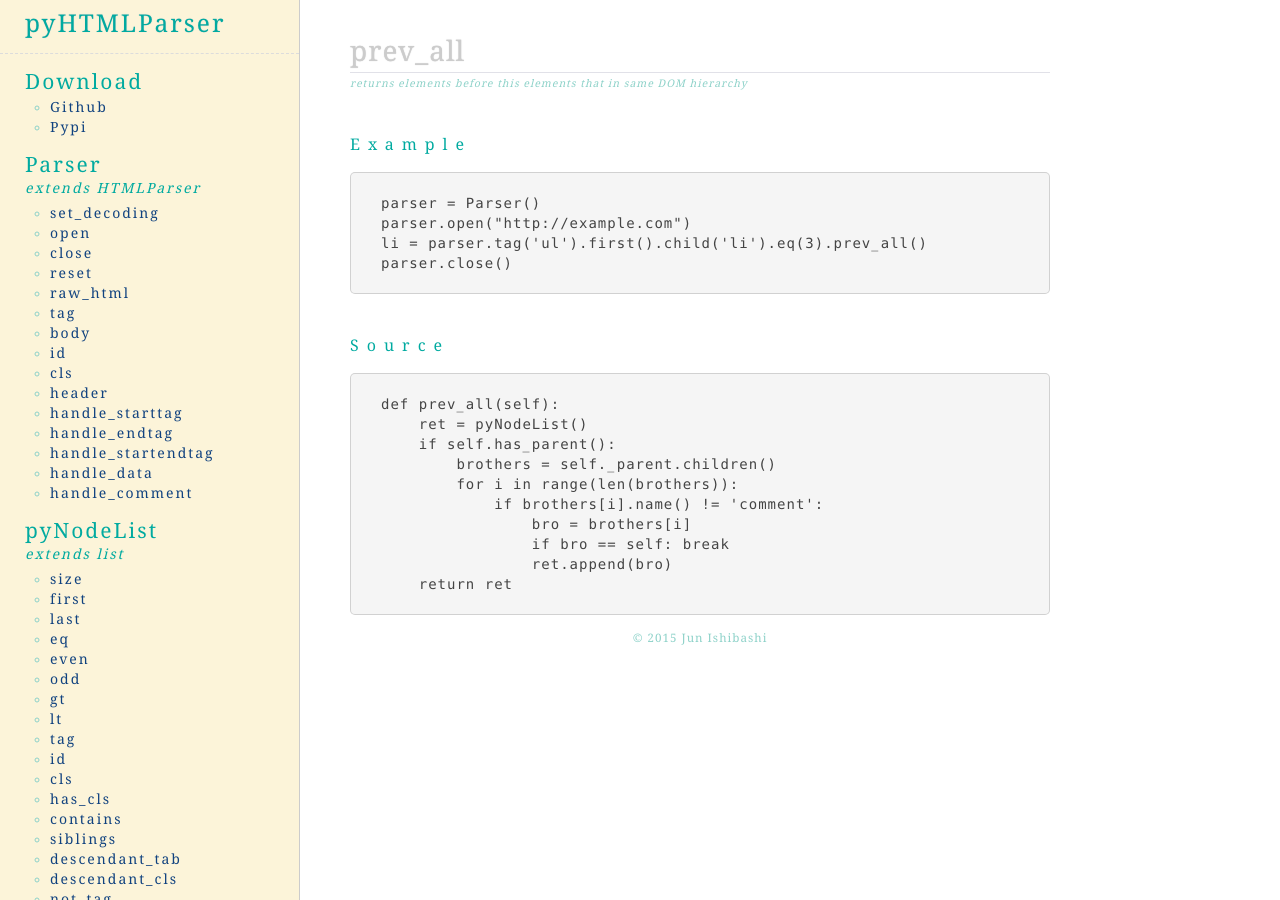
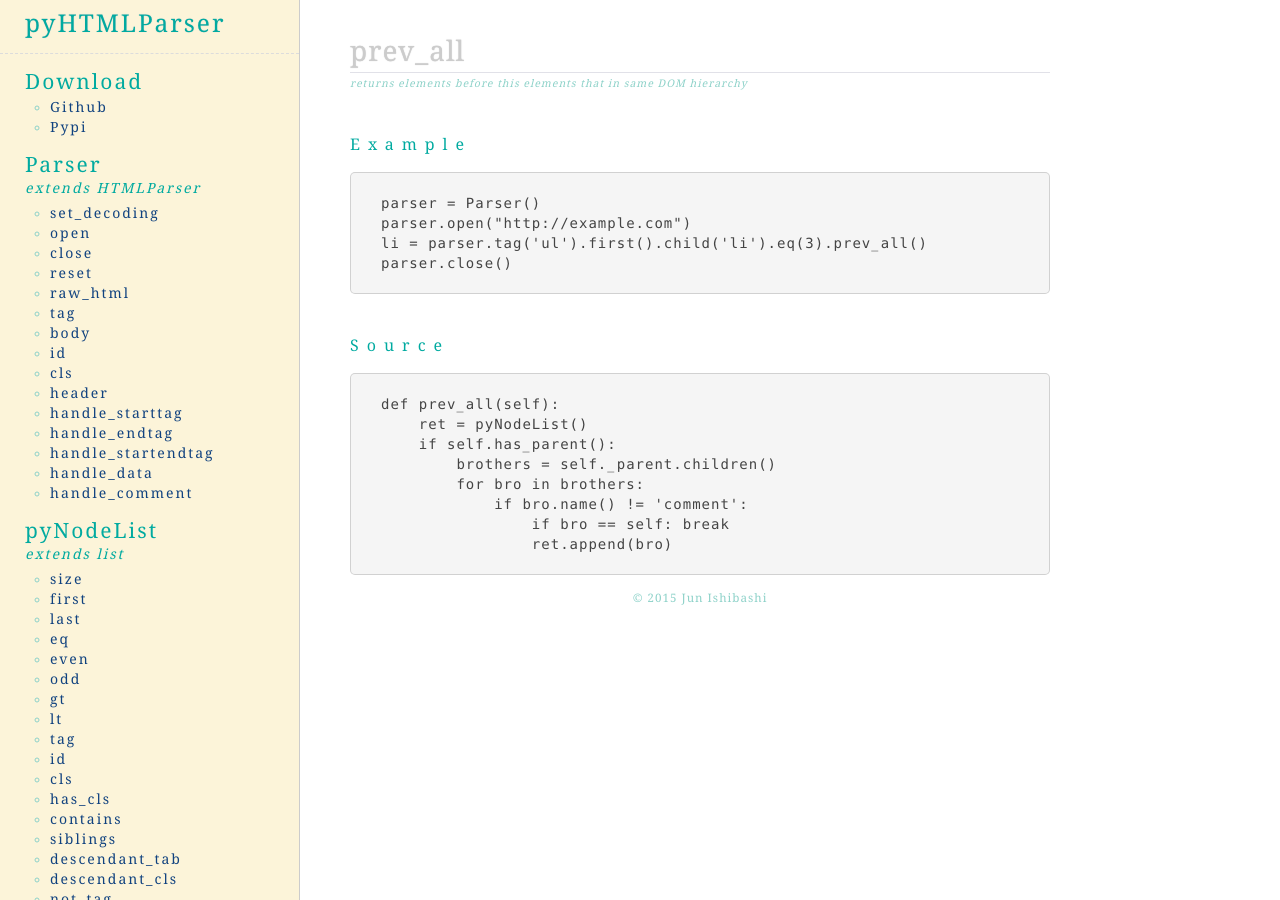
Before and after one commit to ishibashijun/ishibashijun.github.com, a Jekyll site: the page built from pyHTMLParser/pyNode/prev_all.html, in a window 1280 px wide and 900 px high. Built offline with Jekyll 4.4.1, drawn with Linux system fonts in a browser that asks for light colours.

Commit message:
updated: simplified for loop

```diff
--- a/pyHTMLParser/pyNode/next_all.html
+++ b/pyHTMLParser/pyNode/next_all.html
@@ -21,9 +21,8 @@ def next_all(self):
     if self.has_parent():
         brothers = self._parent.children()
         pass_me = False
-        for i in range(len(brothers)):
-            if brothers[i].name() != 'comment':
-                bro = brothers[i]
+        for bro in brothers:
+            if bro.name() != 'comment':
                 if pass_me: ret.append(bro)
                 if bro == self: pass_me = True
     return ret
--- a/pyHTMLParser/pyNode/prev_all.html
+++ b/pyHTMLParser/pyNode/prev_all.html
@@ -20,11 +20,9 @@ def prev_all(self):
     ret = pyNodeList()
     if self.has_parent():
         brothers = self._parent.children()
-        for i in range(len(brothers)):
-            if brothers[i].name() != 'comment':
-                bro = brothers[i]
+        for bro in brothers:
+            if bro.name() != 'comment':
                 if bro == self: break
                 ret.append(bro)
-    return ret
         </code></pre>
     </article>
```
